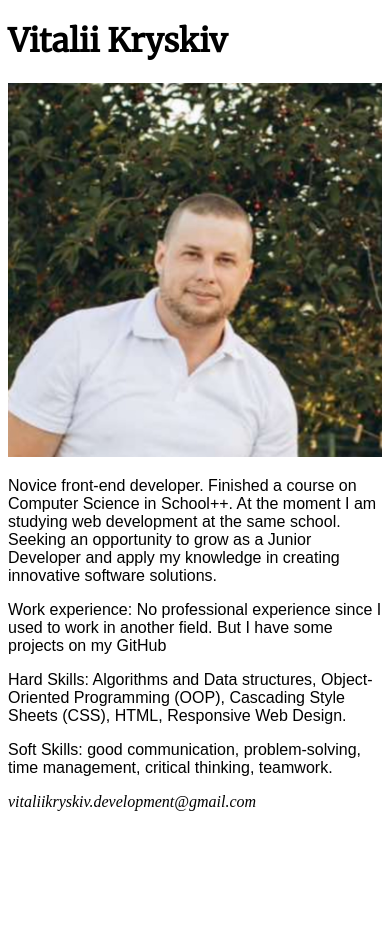
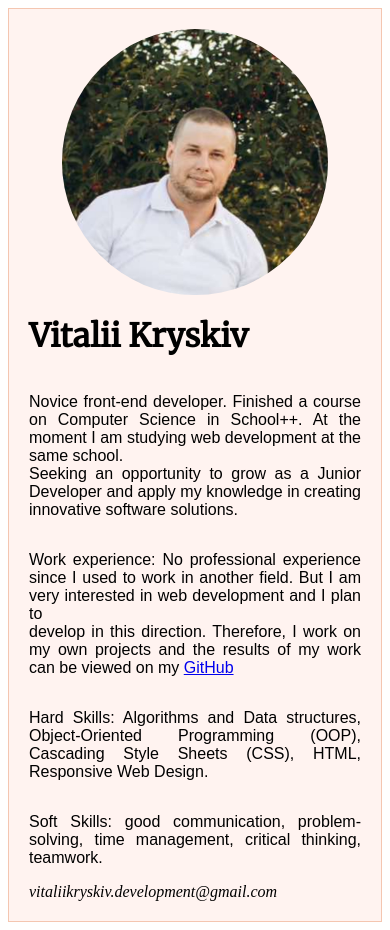
Before and after one commit to itsvetal/itsvetal.github.io, a plain HTML site: page index.html in a window 390 px wide. Before the commit the page ends 844 px from the top, so only its background shows below. Drawn offline with Linux system fonts and the light colour scheme.

Commit message:
Modify project by using flex V2.0

```diff
--- a/index.html
+++ b/index.html
@@ -9,15 +9,17 @@
     <link href="https://fonts.googleapis.com/css2?family=Work+Sans" rel="stylesheet">
 </head>
 <body>
-<div>
+<div class="container">
+    <div class="description">
         <h1>Vitalii Kryskiv</h1>
-    <img src="images/image.jpg" alt="profile image">
         <p>Novice front-end developer. Finished a course on Computer Science in School++.
             At the moment I am studying web development at the same school.<br> Seeking an
             opportunity to grow as a Junior Developer and apply my knowledge in creating
             innovative software solutions.</p>
         <p>Work experience: No professional experience since I used to work in another field.
-        But I have some projects on my GitHub</p>
+            But I am very interested in web development and I plan to <br> develop in this direction.
+            Therefore, I work on my own projects and the results of my work can be viewed on my
+            <a href="https://github.com/itsvetal">GitHub</a></p>
 
         <p>Hard Skills: Algorithms and Data structures, Object-Oriented Programming (OOP),
             Cascading Style Sheets (CSS), HTML, Responsive Web Design.</p>
@@ -25,5 +27,10 @@
             teamwork.</p>
         <address>vitaliikryskiv.development@gmail.com</address>
     </div>
+
+    <div class="logo">
+        <img src="images/image.jpg" alt="profile image">
+    </div>
+</div>
 </body>
 </html>
--- a/style.css
+++ b/style.css
@@ -1,9 +1,32 @@
-ddiv {
+ody {
+    display: flex;
+    justify-content: center;
+}
+
+.container {
+    display: flex;
+    padding: 20px;
     background-color: #FFF3F0;
     border: 1px solid #F4C6B1;
-    padding: 20px;
+    max-width: 1600px;
     text-align: justify;
+
+    .logo {
+        width: 30%;
+        min-width: 300px;
+
+        img {
+            display: block;
+            width: 100%;
+            height: auto;
+            border-radius: 50%;
         }
+    }
+
+    .description {
+        display: flex;
+        flex-direction: column;
+        margin-right: 40px;
 
         h1 {
             font-family: "Merriweather", "Times New Roman", serif;
@@ -14,23 +37,28 @@ p {
             font-family: "Work+Sans", sans-serif;
         }
 
-img {
-    float: right;
-    width: 15%;
-    height: 15%;
-    border-radius: 50%;
-    margin-left: 150px;
-}
-
         address {
             font-size: 16px;
         }
-
-@media  screen and (max-width: 800px){
-    img {
-        float: none;
-        width: 100%;
-        border-radius: unset;
-        margin-left: unset;
     }
 }
+
+@media screen and (max-width: 800px) {
+    .container {
+        flex-direction: column-reverse;
+
+        .logo {
+            display: flex;
+            justify-content: center;
+            width: 100%;
+
+            img {
+                width: 80%;
+            }
+        }
+
+        .description {
+            margin: 0;
+        }
+    }
+}
```
Lines whose indentation alone changed are shown as unchanged.
